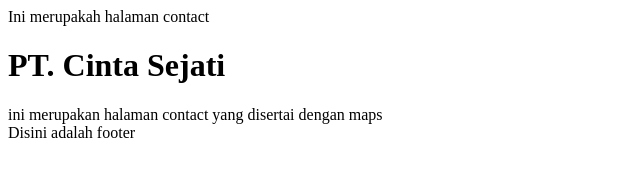
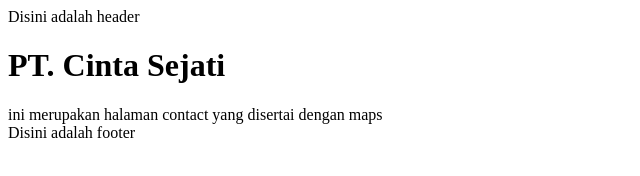
Before and after one commit to Riset-name/CompanyProfile, a plain HTML site: page contact-us.html in a window 1280 px wide. Shown: the full height of the page, 0-640 px from the left. Drawn offline with Linux system fonts and the light colour scheme.

Commit message:
Melakukan perubahan pada header

```diff
--- a/contact-us.html
+++ b/contact-us.html
@@ -6,7 +6,7 @@
     <title>Latihan GIT</title>
 </head>
 <body>
-    <header>Ini merupakah halaman contact</header>
+    <header>Disini adalah header</header>
     <h1>PT. Cinta Sejati</h1>
     <div>ini merupakan halaman contact yang disertai dengan maps</div>
     <footer>Disini adalah footer</footer>
```
Also changed, not shown: index.html (+1 -1 lines).
